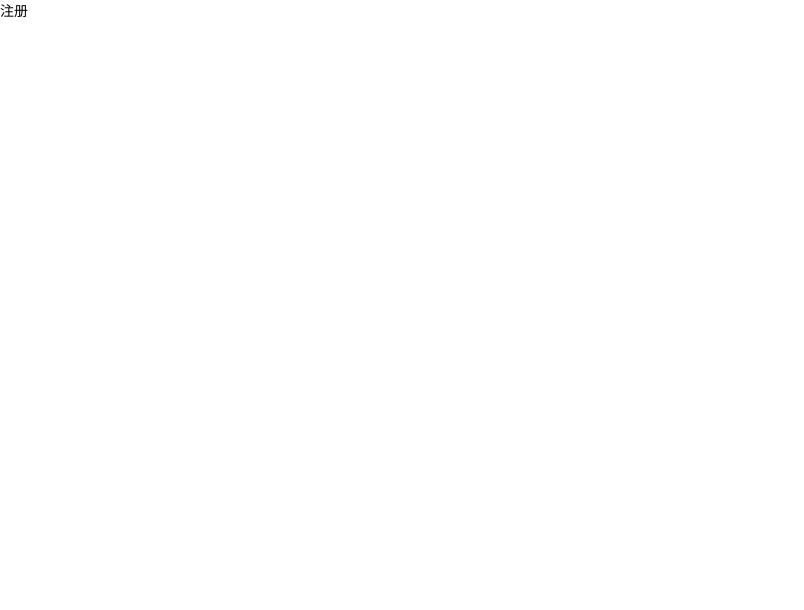
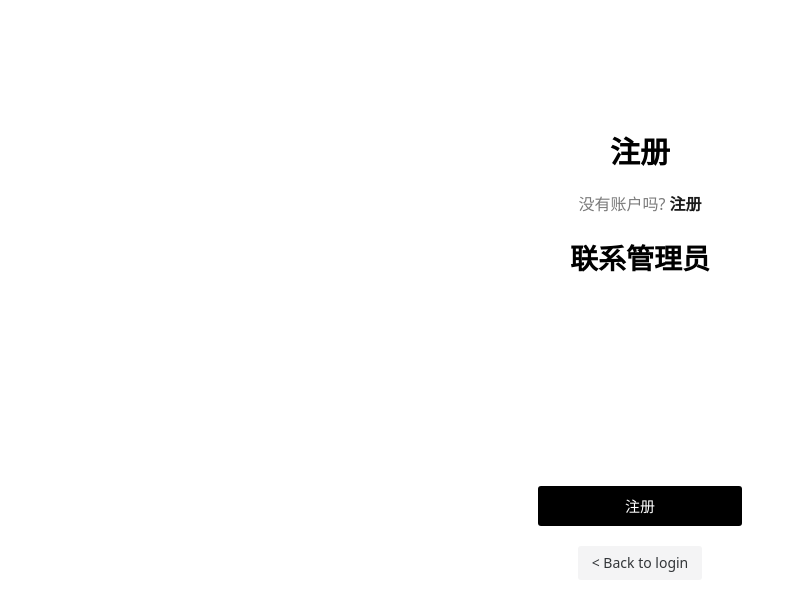
Before and after one commit to TrentonLi/FlexiManage, a Vue app in the folder frontend/: page /signUp in a window 1280 px wide. Shown: the top 610 px of the page, without its empty margins (0-804 px from the left). Built offline with nearby package versions, Linux system fonts and the light colour scheme.

Commit message:
0212_fix登录&featMenu

```diff
--- a/frontend/src/App.vue
+++ b/frontend/src/App.vue
@@ -1,48 +1,27 @@
 <script setup lang="ts">
-import {Header} from "./components/Header";
+import Container from "./Container/index.vue"
 import {useRoute} from "vue-router";
-//import {computed} from "vue";
+import {computed} from "vue";
 const route = useRoute()
-//const isLoginOrSignUp = computed(() => route.path === '/login' || route.path === 'signUp')
+const BlackList =
+    new Set(
+        ['/login', '/signUp', '/forgotPass']
+    ); // 用 Set 提高查找效率
+const ifShow = computed(() =>
+    BlackList.has(route.path)
+)//has查找路由是否是黑名单
 </script>
-
 <template>
   <NMessageProvider>
-    <template v-if="route.path == '/login' || route.path == '/signUp'">
+    <template v-if="ifShow">
       <RouterView />
     </template>
     <template v-else>
-      <n-layout>
-        <n-layout-header>
-          <Header :title="'导航栏'" />
-        </n-layout-header>
-        <n-layout has-sider>
-          <n-layout-sider content-style="padding: 24px;">
-            我是菜单
-          </n-layout-sider>
-          <n-layout-content content-style="padding: 24px;">
-            视图窗口
-            <RouterView />
-          </n-layout-content>
-        </n-layout>
-        <n-layout-footer>底部</n-layout-footer>
-      </n-layout>
+      <Container />
     </template>
   </NMessageProvider>
 </template>
 
 <style scoped>
-.n-layout-header,
-.n-layout-footer {
-  background: rgba(128, 128, 128, 0.2);
-  padding: 24px;
-}
 
-.n-layout-sider {
-  background: rgba(128, 128, 128, 0.3);
-}
-
-.n-layout-content {
-  background: rgba(128, 128, 128, 0.4);
-}
 </style>
--- /dev/null
+++ b/frontend/src/Container/index.vue
@@ -0,0 +1,74 @@
+<script setup lang="ts">
+import {Header} from "../components/Header.tsx";
+import Menu from "./menu.vue"
+import type {MenuOption} from "naive-ui";
+
+const menuOptions: MenuOption[] = [
+  {
+    label: '舞，舞，舞',
+    key: 'dance-dance-dance',
+    //icon: renderIcon(BookIcon),
+    children: [
+      {
+        label: '饮品',
+        key: 'beverage',
+        //icon: renderIcon(WineIcon),
+        children: [
+          {
+            label: '威士忌',
+            key: 'whisky'
+          }
+        ]
+      },
+      {
+        label: '食物',
+        key: 'food',
+        children: [
+          {
+            label: '三明治',
+            key: 'sandwich'
+          }
+        ]
+      },
+      {
+        label: '过去增多，未来减少',
+        key: 'the-past-increases-the-future-recedes'
+      }
+    ]
+  }
+]
+</script>
+
+<template>
+  <n-layout>
+    <n-layout-header>
+      <Header :title="'导航栏'" />
+    </n-layout-header>
+    <n-layout has-sider>
+      <n-layout-sider content-style="padding: 24px;">
+        <Menu :menuOptions="menuOptions" />
+      </n-layout-sider>
+      <n-layout-content content-style="padding: 24px;">
+        视图窗口
+        <RouterView />
+      </n-layout-content>
+    </n-layout>
+    <n-layout-footer>底部</n-layout-footer>
+  </n-layout>
+</template>
+
+<style scoped>
+.n-layout-header,
+.n-layout-footer {
+  background: rgba(128, 128, 128, 0.2);
+  padding: 24px;
+}
+
+.n-layout-sider {
+  background: rgba(128, 128, 128, 0.3);
+}
+
+.n-layout-content {
+  background: rgba(128, 128, 128, 0.4);
+}
+</style>
--- /dev/null
+++ b/frontend/src/Container/menu.vue
@@ -0,0 +1,20 @@
+<script setup lang="ts">
+import {type MenuOption, useMessage} from "naive-ui";
+
+const props = defineProps<{ menuOptions : MenuOption[] }>()
+const message = useMessage()
+const handleUpdateValue = (key: string, item: MenuOption) => {
+  message.info(`[onUpdate:value]: ${JSON.stringify(key)}`)
+  message.info(`[onUpdate:value]: ${JSON.stringify(item)}`)
+}
+</script>
+
+<template>
+  <div>
+    <NMenu  :options="props.menuOptions" @update:value="handleUpdateValue"/>
+  </div>
+</template>
+
+<style scoped>
+
+</style>
--- /dev/null
+++ b/frontend/src/SignIn/ForgotPass.vue
@@ -0,0 +1,13 @@
+<script setup lang="ts">
+
+</script>
+
+<template>
+  <div>
+    <h1>ForGotPass</h1>
+  </div>
+</template>
+
+<style scoped>
+
+</style>
--- a/frontend/src/SignIn/Layout.vue
+++ b/frontend/src/SignIn/Layout.vue
@@ -5,19 +5,21 @@
  * @Description: 登录或注册Layout
  -->
 <script setup lang="ts">
+import Back from "../components/Back.tsx";
+import {useRoute} from "vue-router";
+
+const route = useRoute()
 const {title, desc, btnText} = defineProps<{
   title: String,
   desc: String,
   btnText: String,
 }>()
 const emits = defineEmits<{
-  btnHandle: void
-  descClick:void
+  (e: btnHandle): void
+  (e: descClick, v: Event): void
 }>()
 const handle = () => emits('btnHandle')
-const descClick = (e:Event) =>{
-  emits('descClick',e)
-}
+const descClick = (e: Event) => emits('descClick', e)
 </script>
 
 <template>
@@ -38,6 +40,10 @@ const descClick = (e:Event) =>{
     >
       {{ btnText }}
     </NButton>
+    <!--返回按钮-->
+    <div v-if="route.path === '/signUp'" class="backBox">
+      <Back :btnText="'< Back to login'"/>
+    </div>
   </div>
 </template>
 
--- a/frontend/src/SignIn/index.css
+++ b/frontend/src/SignIn/index.css
@@ -1,6 +1,6 @@
 .layout_card{
     margin: 10% auto;
-    width: 30%;
+    width: 20%;
     height: 500px;
     /*background: #ff67;*/
     text-align: center;
@@ -26,3 +26,6 @@
 .pointer{
     cursor: pointer;
 }
+.backBox{
+    margin-top: 20px;
+}
--- a/frontend/src/SignIn/login.vue
+++ b/frontend/src/SignIn/login.vue
@@ -55,6 +55,9 @@ const toSignUp = (e: Event) => {
     router.push('/signUp');
   }
 }
+const ForgetPass = () =>{
+  router.push('/forgotPass')
+}
 </script>
 
 <template>
@@ -73,10 +76,12 @@ const toSignUp = (e: Event) => {
           <NInput
               type="password"
               show-password-on="mousedown"
-              placeholder="请输入密码(123456)" v-model:value="formValue.passWord"/>
+              placeholder="请输入密码(123456)" v-model:value="formValue.passWord"
+              @keyup.enter="Login"
+          />
         </NFormItem>
       </NForm>
-      <div class="forgetPass pointer">忘记密码?</div>
+      <div class="forgetPass pointer" @click="ForgetPass">忘记密码?</div>
     </div>
   </Layout>
 </template>
--- a/frontend/src/SignIn/signIn.vue
+++ b/frontend/src/SignIn/signIn.vue
@@ -1,11 +1,90 @@
+<!--
+ * @Author: TrentonLi
+ * @Date: 2025/2/7
+ * @LastEditors: TrentonLi
+ * @Description: 登录页面
+ -->
 <script setup lang="ts">
+import {useRouter} from "vue-router";
+import Layout from "./Layout.vue";
+import {ref} from "vue";
+import {type FormInst, useMessage} from "naive-ui";
+import {useUserStore} from "../stores/userStore";
 
+const router = useRouter()
+const useStore = useUserStore()
+const message = useMessage()
+
+const desText = `没有账户吗? <span style="font-weight: bold;color: #1a1a1a">注册</span>`
+
+const formRef = ref<FormInst | null>(null)
+
+interface loginVal {
+  userName: String
+  passWord: String
+}
+
+const formValue = ref<loginVal>({
+  userName: '',
+  passWord: ''
+})
+const rules = {
+  userName: {required: true, message: '请输入用户名', trigger: 'blur'},
+  passWord: {required: true, message: '请输入用户名', trigger: 'blur'}
+}
+const Login = () => {
+  formRef.value?.validate((error) => {
+    if (!error) {
+      if (formValue.value.userName === 'admin' && formValue.value.passWord === '123456') {
+        message.success('登录成功')
+        useStore.setInfo({
+          name: formValue.value.userName,
+          token: 'adminToken'
+        })
+        router.push('/home')
+      } else {
+        message.error('账号密码错误')
+      }
+    } else {
+      console.log('error')
+    }
+  })
+}
+const toSignUp = (e: Event) => {
+  if ((e.target as HTMLElement)?.tagName === 'SPAN') {
+    router.push('/signUp');
+  }
+}
+const ForgetPass = () =>{
+  router.push('/forgotPass')
+}
 </script>
 
 <template>
-<div>注册</div>
+  <Layout @btnHandle="Login" :title="'注册'" :desc="desText" :btnText="'注册'" @descClick="toSignUp">
+    <div class="slot_form">
+      <NForm
+          ref="formRef"
+          :label-width="80"
+          :model="formValue"
+          :rules="rules"
+          :size="'large'">
+        <h1>联系管理员</h1>
+        <!--<NFormItem label="账号" path="userName">-->
+        <!--  <NInput placeholder="请输入用户名(admin)" v-model:value="formValue.userName"/>-->
+        <!--</NFormItem>-->
+        <!--<NFormItem label="密码" path="passWord">-->
+        <!--  <NInput-->
+        <!--      type="password"-->
+        <!--      show-password-on="mousedown"-->
+        <!--      placeholder="请输入密码(123456)" v-model:value="formValue.passWord"/>-->
+        <!--</NFormItem>-->
+      </NForm>
+      <!--<div class="forgetPass pointer" @click="ForgetPass">忘记密码?</div>-->
+    </div>
+  </Layout>
 </template>
 
 <style scoped>
-
+@import "index.css";
 </style>
--- a/frontend/src/components/Back.tsx
+++ b/frontend/src/components/Back.tsx
@@ -10,7 +10,13 @@ import {NButton} from "naive-ui";
 
 export default defineComponent({
     name: 'Back',
-    setup() {
+    props:{
+      btnText:{
+        type: String,
+        default: 'Back'
+      }
+    },
+    setup(props) {
         const router = useRouter();
 
         const goBack = () => {
@@ -23,7 +29,7 @@ export default defineComponent({
 
         return () => (
             <NButton strong secondary onClick={goBack}>
-                Back
+                {props.btnText}
             </NButton>
         );
     },
--- a/frontend/src/router/index.ts
+++ b/frontend/src/router/index.ts
@@ -1,6 +1,9 @@
 import { createRouter, createWebHistory } from "vue-router";
 import type {RouteRecordRaw} from "vue-router"
 import Login from "../SignIn/login.vue";
+import Test from "../components/Test.vue";
+import SignIn from "../SignIn/signIn.vue";
+import ForgotPass from "../SignIn/ForgotPass.vue";
 
 // 1. 配置路由
 export const routes: Array<RouteRecordRaw> = [
@@ -11,7 +14,7 @@ export const routes: Array<RouteRecordRaw> = [
     {
         path: "/home", // 默认路由 home页面
         name:'home',
-        component: () => import("../components/Test.vue"),
+        component: Test,
     },
     {
         path: "/login", // 默认路由 home页面
@@ -21,7 +24,12 @@ export const routes: Array<RouteRecordRaw> = [
     {
         path: "/signUp", // 默认路由 home页面
         name:'signUp',
-        component: () => import("../SignIn/signIn.vue"),
+        component: SignIn,
+    },
+{
+        path: "/forgotPass", // 默认路由 home页面
+        name:'forgotPass',
+        component: ForgotPass,
     },
 
 ];
--- a/frontend/src/utils/naiveUI.ts
+++ b/frontend/src/utils/naiveUI.ts
@@ -17,7 +17,8 @@ import {
     NFormItem,
     NInput,
     useMessage,
-    NMessageProvider
+    NMessageProvider,
+    NMenu
 } from "naive-ui";
 export const naiveUI = create({
     components:[
@@ -32,6 +33,7 @@ export const naiveUI = create({
         NFormItem,
         NInput,
         useMessage,
-        NMessageProvider
+        NMessageProvider,
+        NMenu
     ]
 })
```
